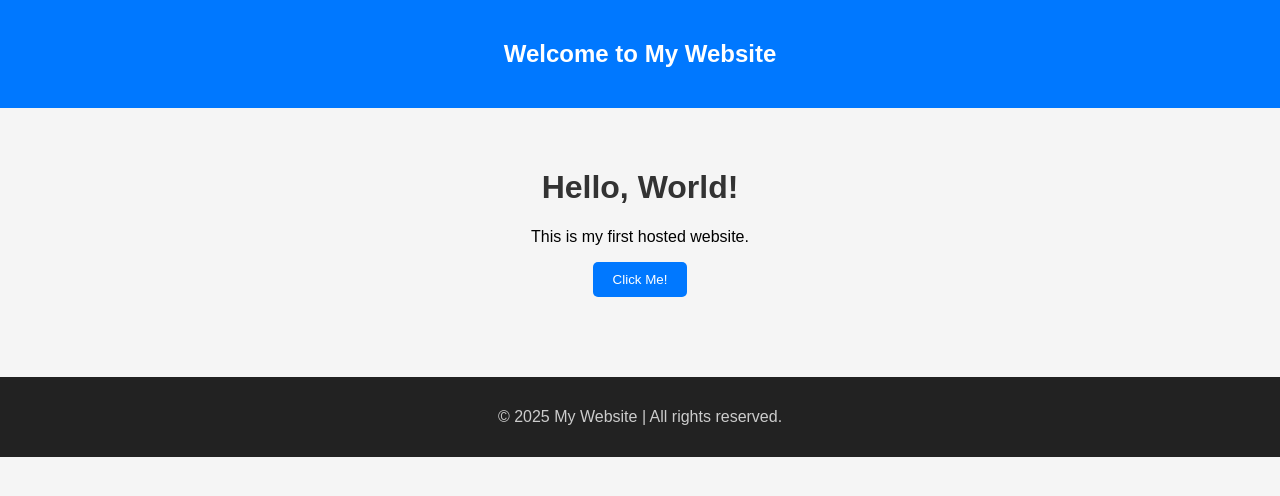
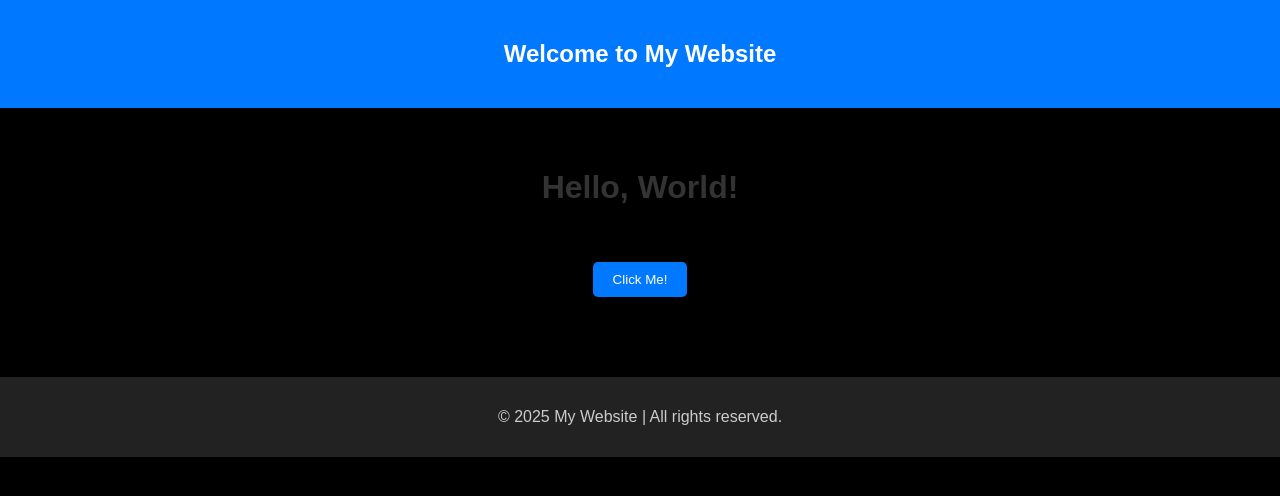
Before and after one commit to keshav4096-code/basic-website-hosting, a plain HTML site: page index.html in a window 1280 px wide. Drawn offline with Linux system fonts and the light colour scheme.

Commit message:
Update index.html

```diff
--- a/index.html
+++ b/index.html
@@ -16,7 +16,7 @@
       margin: 0;
       padding: 0;
       text-align: center;
-      background-color: #f5f5f5;
+      background-color: black ;
     }
 
     header {
```
